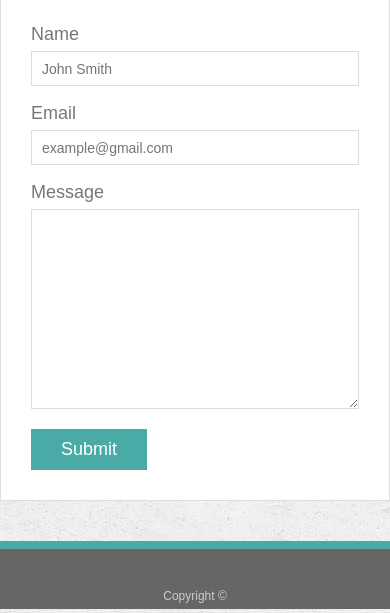
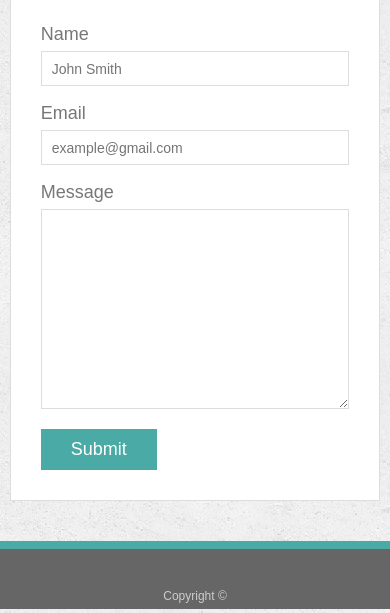
Before and after one commit to rstootalow/Responsive-Portfolio, a plain HTML site: page contact.html in a window 390 px wide. Shown: the part 276-889 px from the top of the page. Drawn offline with Linux system fonts and the light colour scheme.

Commit message:
adjusted margin on main contact form.

```diff
--- a/assets/css/style.css
+++ b/assets/css/style.css
@@ -262,6 +262,11 @@ input[type=submit] {
 
   /* CONTACT HTML 640 STYLING */
 
+  #contact-section {
+    width: 95%;
+    margin-left: 2.5%;
+  }
+
   #contact-form li {
     list-style-type: none;
   }
--- a/contact.html
+++ b/contact.html
@@ -22,7 +22,7 @@
   </header>
 
   <div id="main-container" class="container">
-    <section class="main-section">
+    <section id="contact-section" class="main-section">
       <h1>Contact</h1>
 
       <form id="contact-form">
```
